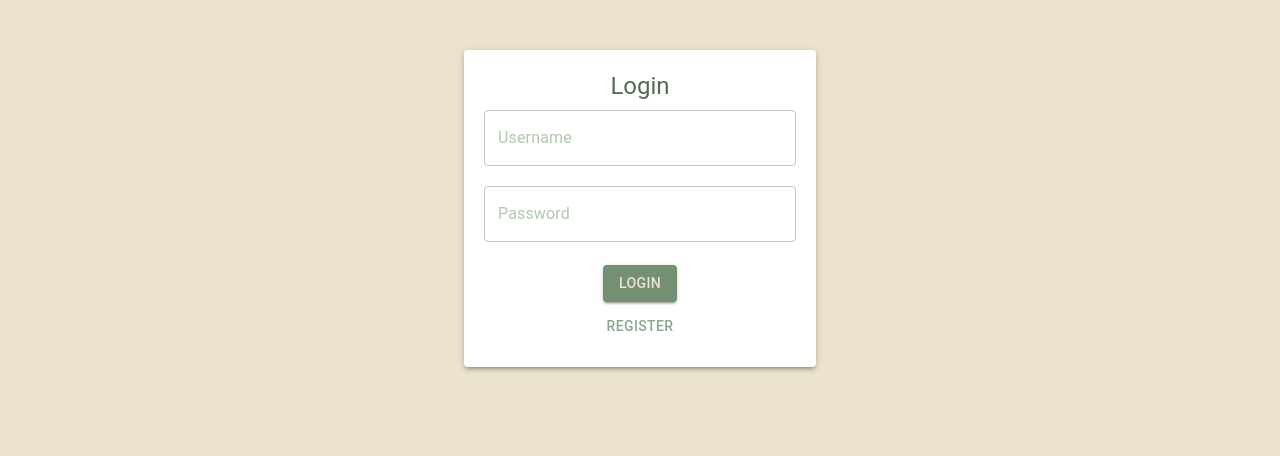
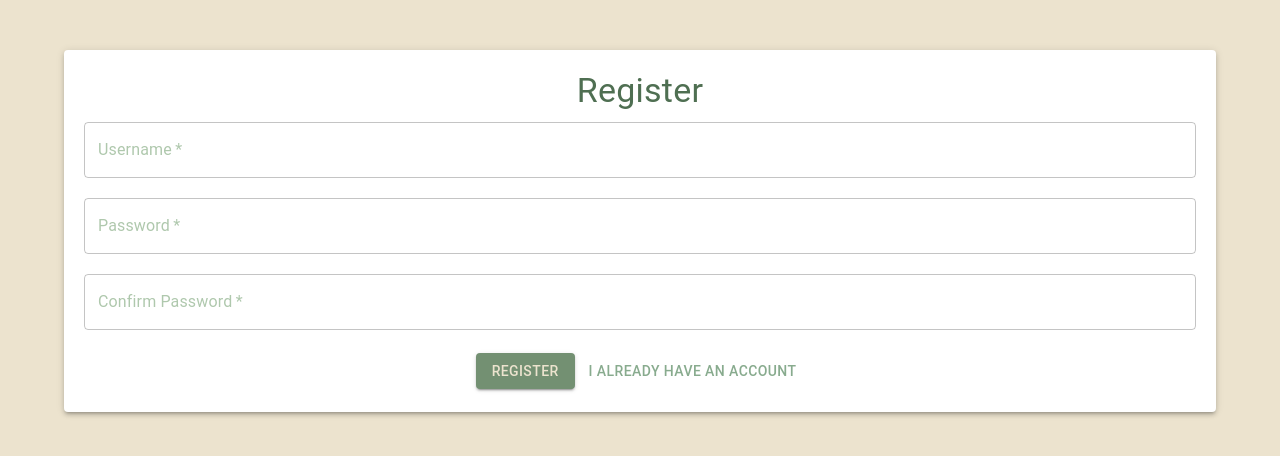
Before and after one commit to FilipZmija/GuessTheScore, a React (Create React App) app in the folder frontend/: page /auth/register in a window 1280 px wide. Shown: the top 456 px of the page. Built offline with nearby package versions, Linux system fonts and the light colour scheme.

Commit message:
Added react router to the project, create navbar and finished creaing login and register page

```diff
--- a/frontend/package.json
+++ b/frontend/package.json
@@ -5,8 +5,9 @@
   "dependencies": {
     "@emotion/react": "^11.11.1",
     "@emotion/styled": "^11.11.0",
+    "@mui/icons-material": "^5.15.1",
     "@mui/lab": "^5.0.0-alpha.156",
-    "@mui/material": "^5.15.0",
+    "@mui/material": "^5.15.1",
     "@mui/system": "^5.15.0",
     "@reduxjs/toolkit": "^2.0.1",
     "@testing-library/jest-dom": "^5.17.0",
@@ -16,6 +17,7 @@
     "react": "^18.2.0",
     "react-dom": "^18.2.0",
     "react-redux": "^9.0.2",
+    "react-router-dom": "^6.21.0",
     "react-scripts": "5.0.1",
     "web-vitals": "^2.1.4"
   },
--- a/frontend/src/App.js
+++ b/frontend/src/App.js
@@ -1,11 +1,11 @@
 import React from "react";
 import { useSelector } from "react-redux";
 import Auth from "./Auth/Auth";
-
+import GuessApp from "./Main/GuessApp";
 const App = () => {
   const token = useSelector((state) => state.auth.token);
   console.log(token);
-  return <>{localStorage.getItem("token") ? "you are logged in" : <Auth />}</>;
+  return <>{localStorage.getItem("token") ? <GuessApp /> : <Auth />}</>;
 };
 
 export default App;
--- a/frontend/src/Auth/Auth.jsx
+++ b/frontend/src/Auth/Auth.jsx
@@ -5,6 +5,7 @@ import axios from "axios";
 import { useEffect } from "react";
 import { useDispatch } from "react-redux";
 import { login } from "../redux/authSlice";
+
 export default function Auth() {
   const dispatch = useDispatch();
 
--- a/frontend/src/Auth/Login.jsx
+++ b/frontend/src/Auth/Login.jsx
@@ -72,7 +72,7 @@ const Login = () => {
           color: "#4F6F52",
         }}
       >
-        <Typography variant="h5" gutterBottom>
+        <Typography variant="h4" gutterBottom>
           Login
         </Typography>
         <Typography variant="h7">{message}</Typography>
@@ -97,7 +97,12 @@ const Login = () => {
               Login
             </Button>
           </form>
-          <Button type="submit" variant="text" sx={secndaryButtonStyle}>
+          <Button
+            type="submit"
+            variant="text"
+            sx={secndaryButtonStyle}
+            href="auth/register"
+          >
             Register
           </Button>
         </Box>
--- a/frontend/src/Auth/Register.jsx
+++ b/frontend/src/Auth/Register.jsx
@@ -1,25 +1,24 @@
 import React from "react";
-import {
-  Button,
-  Container,
-  CssBaseline,
-  TextField,
-  Typography,
-} from "@mui/material";
+import { useState, useEffect } from "react";
+import { Container, Paper, TextField, Button, Typography } from "@mui/material";
+import axios from "axios";
 
-const Register = () => {
 const formContainerStyle = {
   maxWidth: "400px",
+  minWidth: "350px",
   margin: "auto",
   marginTop: "50px",
+  textAlign: "center",
 };
 
 const textFieldStyle = {
   marginBottom: "20px",
   width: "100%",
+  color: "#739072",
 };
 
 const buttonStyle = {
+  margin: "3px",
   backgroundColor: "#739072",
   color: "#ECE3CE",
   "&:hover": {
@@ -27,28 +26,122 @@ const Register = () => {
   },
 };
 
+const secndaryButtonStyle = {
+  margin: "3px",
+  "&:hover": {
+    backgroundColor: "rgb(236, 227, 206, 0.4)",
+  },
+};
+const Register = () => {
+  const [credentails, setCredentials] = useState({
+    username: "",
+    password: "",
+    confirmedPassword: "",
+  });
+  const [error, setError] = useState();
+  const [success, setSuccess] = useState(false);
+
+  const handleSubmit = async (ev) => {
+    ev.preventDefault();
+    try {
+      const userData = await axios.post(
+        `${process.env.REACT_APP_API_URL}/user/register`,
+        { username: credentails.username, password: credentails.password }
+      );
+      console.log(userData);
+      setSuccess(true);
+    } catch (e) {
+      console.error(e);
+      setError(
+        e.response.data.errors
+          .map((item) => item.message[0].toUpperCase() + item.message.slice(1))
+          .join(", ")
+      );
+    }
+  };
   return (
     <Container sx={formContainerStyle}>
-      <Paper elevation={3} sx={{ padding: "20px" }}>
-        <Typography variant="h5" gutterBottom>
-          Register
+      <Paper
+        elevation={3}
+        sx={{
+          padding: "20px",
+          color: "#4F6F52",
+        }}
+      >
+        {success ? (
+          <>
+            <Typography variant="h4">User registered succesfully!</Typography>
+            <Button type="submit" variant="text" sx={buttonStyle} href="/">
+              Click to log in
+            </Button>
+          </>
+        ) : (
+          <>
+            <Typography variant="h4">Register</Typography>
+            <Typography variant="h7" sx={{ color: "rgb(230, 0, 0)" }}>
+              {error}
             </Typography>
-        <TextField label="Username" variant="outlined" sx={textFieldStyle} />
+            <form onSubmit={handleSubmit}>
               <TextField
+                required
+                label="Username"
+                variant="outlined"
+                sx={{
+                  marginTop: "10px",
+                  ...textFieldStyle,
+                }}
+                onChange={(e) =>
+                  setCredentials((prev) => {
+                    return { ...prev, username: e.target.value };
+                  })
+                }
+              />
+              <TextField
+                required
                 label="Password"
                 type="password"
                 variant="outlined"
                 sx={textFieldStyle}
+                onChange={(e) =>
+                  setCredentials((prev) => {
+                    return { ...prev, password: e.target.value };
+                  })
+                }
               />
               <TextField
+                required
                 label="Confirm Password"
                 type="password"
                 variant="outlined"
                 sx={textFieldStyle}
+                onChange={(e) =>
+                  setCredentials((prev) => {
+                    return { ...prev, confirmedPassword: e.target.value };
+                  })
+                }
+                error={credentails.password !== credentails.confirmedPassword}
               />
-        <Button variant="contained" sx={buttonStyle}>
+              <Button
+                type="submit"
+                variant="contained"
+                sx={buttonStyle}
+                disabled={
+                  credentails.password !== credentails.confirmedPassword
+                }
+              >
                 Register
               </Button>
+              <Button
+                type="submit"
+                variant="text"
+                sx={secndaryButtonStyle}
+                href="/"
+              >
+                I already have an account
+              </Button>
+            </form>
+          </>
+        )}
       </Paper>
     </Container>
   );
--- /dev/null
+++ b/frontend/src/Main/GuessApp.jsx
@@ -0,0 +1,5 @@
+import React from "react";
+import NavBar from "./NavBar";
+export default function GuessApp() {
+  return <NavBar />;
+}
--- /dev/null
+++ b/frontend/src/Main/NavBar.jsx
@@ -0,0 +1,97 @@
+import * as React from "react";
+import AppBar from "@mui/material/AppBar";
+import Box from "@mui/material/Box";
+import Toolbar from "@mui/material/Toolbar";
+import IconButton from "@mui/material/IconButton";
+import Typography from "@mui/material/Typography";
+import Menu from "@mui/material/Menu";
+import MenuIcon from "@mui/icons-material/Menu";
+import Container from "@mui/material/Container";
+import Avatar from "@mui/material/Avatar";
+import Button from "@mui/material/Button";
+import Tooltip from "@mui/material/Tooltip";
+import MenuItem from "@mui/material/MenuItem";
+import SportsSoccerIcon from "@mui/icons-material/SportsSoccer";
+
+const pages = ["Products", "Pricing", "Blog"];
+const settings = ["Profile", "Account", "Dashboard", "Logout"];
+
+function ResponsiveAppBar() {
+  const [anchorElNav, setAnchorElNav] = React.useState(null);
+  const [anchorElUser, setAnchorElUser] = React.useState(null);
+
+  const handleOpenNavMenu = (event) => {
+    setAnchorElNav(event.currentTarget);
+  };
+  const handleOpenUserMenu = (event) => {
+    setAnchorElUser(event.currentTarget);
+  };
+
+  const handleCloseNavMenu = () => {
+    setAnchorElNav(null);
+  };
+
+  const handleCloseUserMenu = () => {
+    setAnchorElUser(null);
+  };
+
+  return (
+    <AppBar position="static">
+      <Container maxWidth="xl">
+        <Box></Box>
+        <Toolbar disableGutters>
+          <SportsSoccerIcon sx={{ display: "flex", mr: 1 }} />
+          <Typography
+            variant="h5"
+            noWrap
+            component="a"
+            href="#app-bar-with-responsive-menu"
+            sx={{
+              mr: 2,
+              display: "flex",
+              flexGrow: 1,
+              fontFamily: "monospace",
+              fontWeight: 700,
+              letterSpacing: ".3rem",
+              color: "inherit",
+              textDecoration: "none",
+            }}
+          >
+            GUESS THE SCORE
+          </Typography>
+
+          <Box sx={{ flexGrow: 0 }}>
+            <Tooltip title="Open settings">
+              <IconButton onClick={handleOpenUserMenu} sx={{ p: 0 }}>
+                <Avatar alt="Remy Sharp" src="/static/images/avatar/2.jpg" />
+              </IconButton>
+            </Tooltip>
+            <Menu
+              sx={{ mt: "45px" }}
+              id="menu-appbar"
+              anchorEl={anchorElUser}
+              anchorOrigin={{
+                vertical: "top",
+                horizontal: "right",
+              }}
+              keepMounted
+              transformOrigin={{
+                vertical: "top",
+                horizontal: "right",
+              }}
+              open={Boolean(anchorElUser)}
+              onClose={handleCloseUserMenu}
+            >
+              {settings.map((setting) => (
+                <MenuItem key={setting} onClick={handleCloseUserMenu}>
+                  <Typography textAlign="center">{setting}</Typography>
+                </MenuItem>
+              ))}
+            </Menu>
+          </Box>
+        </Toolbar>
+      </Container>
+    </AppBar>
+  );
+}
+export default ResponsiveAppBar;
--- a/frontend/src/index.js
+++ b/frontend/src/index.js
@@ -6,14 +6,21 @@ import store from "./redux/store";
 import { Provider } from "react-redux";
 import { ThemeProvider } from "@mui/material/styles";
 import theme from "./theme";
-
+import { createBrowserRouter, RouterProvider } from "react-router-dom";
+import Register from "./Auth/Register";
 const root = ReactDOM.createRoot(document.getElementById("root"));
-
+const router = createBrowserRouter([
+  {
+    path: "/",
+    element: <App />,
+  },
+  { path: "auth/register", element: <Register /> },
+]);
 root.render(
   <React.StrictMode>
     <Provider store={store}>
       <ThemeProvider theme={theme}>
-        <App />
+        <RouterProvider router={router} />
       </ThemeProvider>
     </Provider>
   </React.StrictMode>
```
Also changed, not shown: 1 other file (tests, documents, lock files or other folders). Lines whose indentation alone changed are shown as unchanged.
